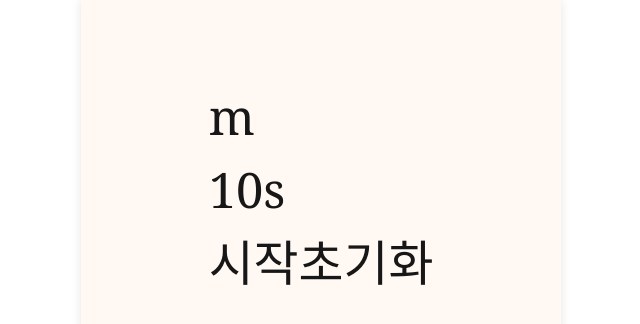
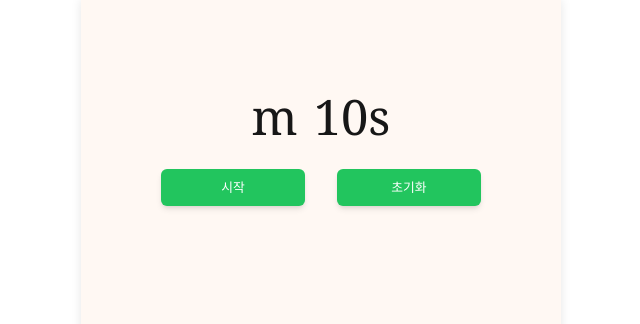
Before and after one commit to Azamman327/yes-tea, a Next.js app: page /timer in a window 1280 px wide. Shown: the top 324 px of the page, without its empty margins (319-959 px from the left). Built offline with nearby package versions, Linux system fonts and the light colour scheme.

Commit message:
Design: Timer UI 설정

```diff
--- a/src/app/timer/page.tsx
+++ b/src/app/timer/page.tsx
@@ -3,11 +3,9 @@ import Timer from './timer';
 
 export default function TimerMain() {
   return (
-    <div className='container'>
-      <div className='flex flexrow justify-center font-serif text-5xl'>
+    <div className="container">
+      <div className="flex flexrow justify-center font-serif text-5xl">
         <Timer />
-
-        {/* <button onClick={}>stop</button> */}
       </div>
     </div>
   );
--- a/src/app/timer/timer.tsx
+++ b/src/app/timer/timer.tsx
@@ -1,9 +1,9 @@
-"use client";
+'use client';
 
-import { useState, useEffect } from "react";
+import { useState, useEffect } from 'react';
 import '/src/styles/globals.css';
 
-export default function Timer () {
+export default function Timer() {
   const [count, setCount] = useState(10);
   const [isRunning, setIsRunning] = useState(false);
   const [timerId, setTimerId] = useState<NodeJS.Timeout | null>(null);
@@ -46,18 +46,39 @@ export default function Timer () {
   };
 
   return (
-    <div>
-      <span className='minute'></span>
-      <div>m</div>
-      <span className='second'></span>
-      <div>{count}s</div>
-      {
-        isRunning ?
-        <button onClick={pauseTimer}>정지</button>
-        :
-        <button onClick={startTimer}>시작</button>
-      }
-      <button onClick={resetTimer}>초기화</button>
+    <div className='w-full'>
+      <div className="flex flex-row justify-center">
+        <span className="minute"></span>
+        <div>m</div>
+        <span className="second ml-4"></span>
+        <div>{count}s</div>
+      </div>
+      <div className='flex flex-row justify-center gap-8'>
+        {isRunning ? (
+          <button
+            className="mt-4 w-full rounded-md bg-stopred py-2 px-4 border border-transparent text-center text-sm text-white transition-all shadow-md hover:shadow-lg active:bg-stopredhover hover:bg-stopredhover active:shadow-none disabled:pointer-events-none disabled:opacity-50 disabled:shadow-none mt-10"
+            type="submit"
+            onClick={pauseTimer}
+          >
+            정지
+          </button>
+        ) : (
+          <button
+            className="mt-4 w-full rounded-md bg-green-500 py-2 px-4 border border-transparent text-center text-sm text-white transition-all shadow-md hover:shadow-lg active:bg-green-600 hover:bg-green-600 active:shadow-none disabled:pointer-events-none disabled:opacity-50 disabled:shadow-none mt-10"
+            type="submit"
+            onClick={startTimer}
+          >
+            시작
+          </button>
+        )}
+        <button
+          className="mt-4 w-full rounded-md bg-green-500 py-2 px-4 border border-transparent text-center text-sm text-white transition-all shadow-md hover:shadow-lg active:bg-green-600 hover:bg-green-600 active:shadow-none disabled:pointer-events-none disabled:opacity-50 disabled:shadow-none mt-10"
+          type="submit"
+          onClick={resetTimer}
+        >
+          초기화
+        </button>
+      </div>
     </div>
   );
 }
--- a/tailwind.config.ts
+++ b/tailwind.config.ts
@@ -11,6 +11,8 @@ const config: Config = {
       colors: {
         background: '#FFF8F3',
         pointgreen: '#17C37B',
+        stopred: '#FF7F50',
+        stopredhover: '#FF6347'
       },
     },
     fontSize: {
```
